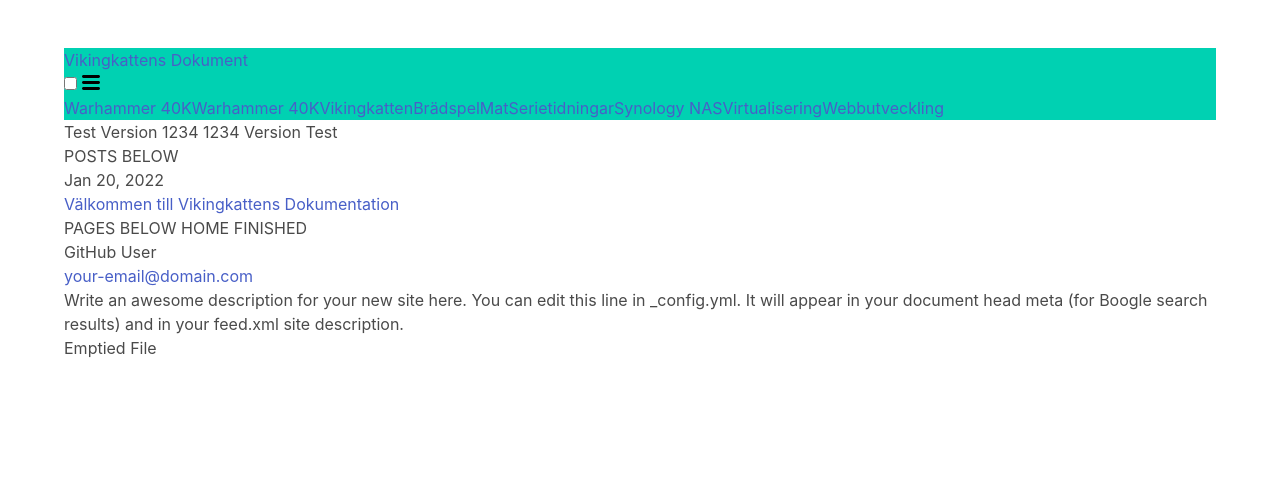
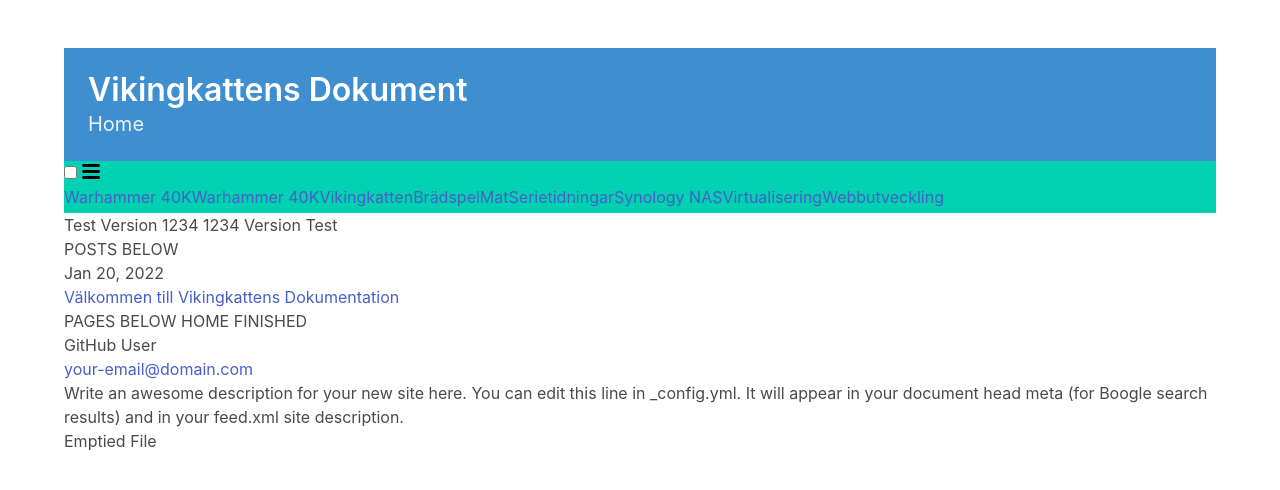
Before and after one commit to viking-cat/dokument, a Jekyll site: the page built from index.html, in a window 1280 px wide. Shown: the top 490 px of the page. Built offline with Jekyll 4.4.1, drawn with Linux system fonts in a browser that asks for light colours.

Commit message:
layout header improvements

```diff
--- a/_includes/header.html
+++ b/_includes/header.html
@@ -1,12 +1,22 @@
-<!--<header class="site-header">-->
-<header class="navbar is-primary">
+<header>
+  {%- assign default_paths = site.pages | map: "path" -%}
+  {%- assign page_paths = site.header_pages | default: default_paths -%}
+  {%- assign titles_size = site.pages | map: 'title' | join: '' | size -%}
+  <section class="hero is-small is-info">
+    <div class="hero-body">
+      <p class="title"><a rel="author" href="{{ "/" | relative_url }}">{{ site.title | escape }}</a></p>
+      <p class="subtitle">
+        {% if page.title %}
+          {{ page.title }}
+        {% else %}
+          Home
+        {% endif %}
+      </p>
+    </div>
+  </section>
 
+  <section class="navbar is-primary">
     <div class="wrapper">
-      {%- assign default_paths = site.pages | map: "path" -%}
-      {%- assign page_paths = site.header_pages | default: default_paths -%}
-      {%- assign titles_size = site.pages | map: 'title' | join: '' | size -%}
-      <a class="site-title" rel="author" href="{{ "/" | relative_url }}">{{ site.title | escape }}</a>
-
       {%- if titles_size > 0 -%}
         <nav class="site-nav">
           <input type="checkbox" id="nav-trigger" class="nav-trigger" />
@@ -29,4 +39,5 @@
         </nav>
       {%- endif -%}
     </div>
+  </section>
 </header>
```
